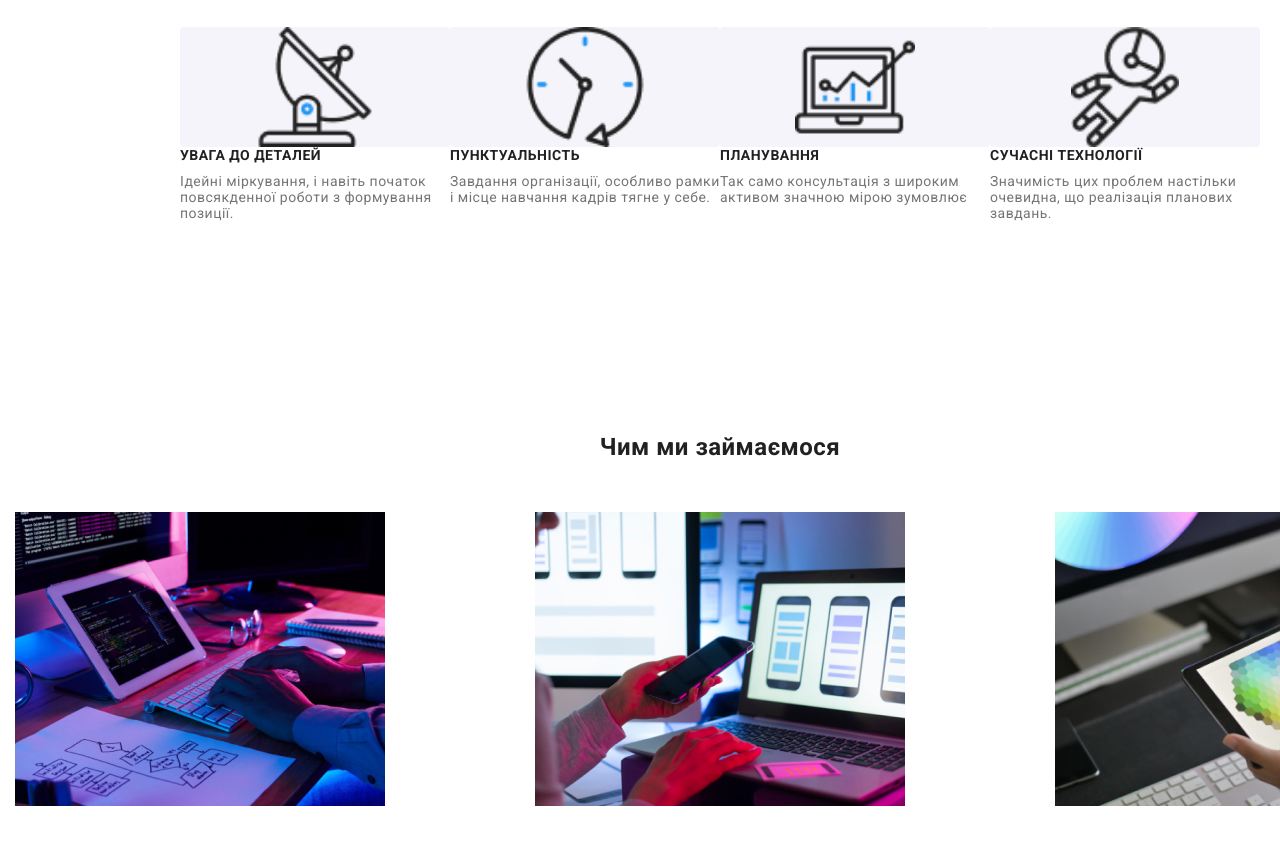
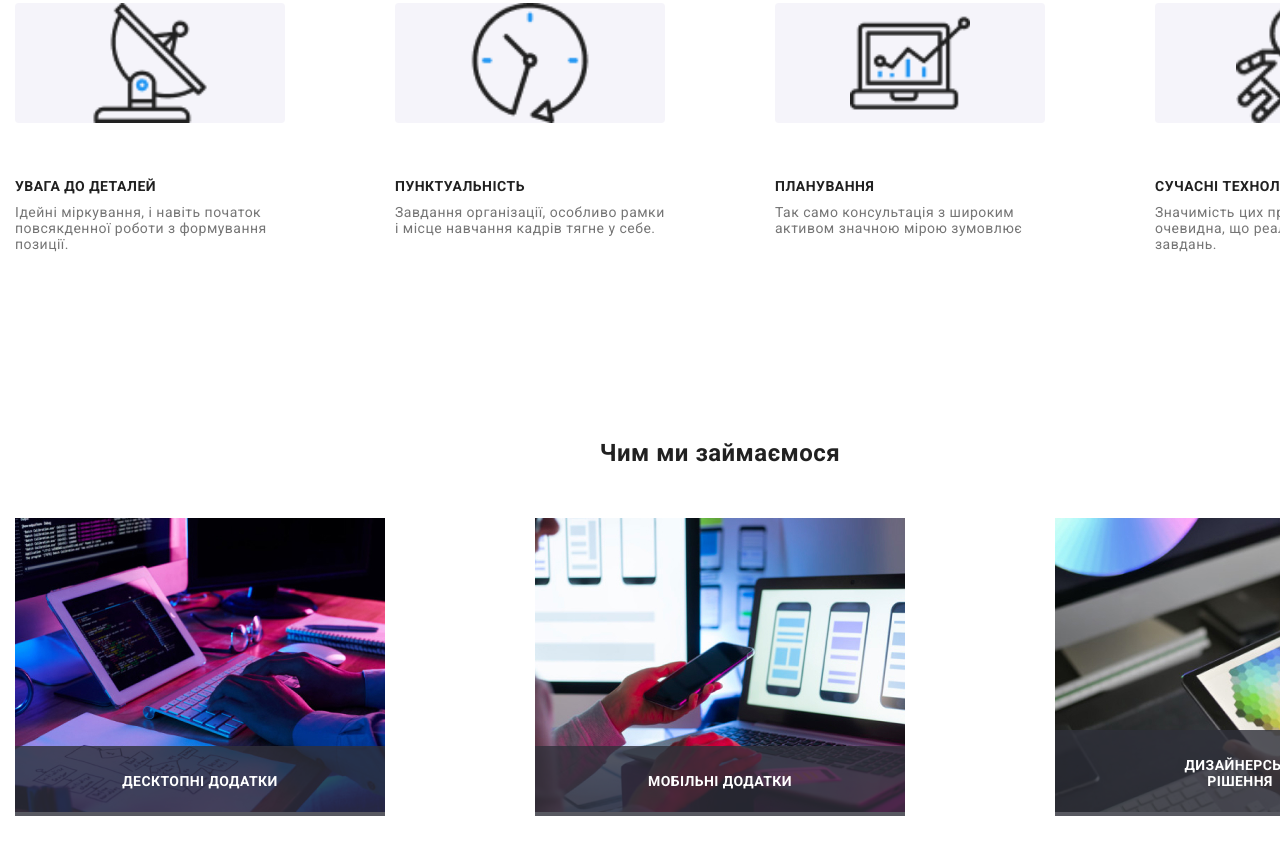
Before and after one commit to MarkBrem/web-studio, a plain HTML site: page index.html in a window 1280 px wide. Shown: the part 771-1620 px from the top of the page. Drawn offline with nearby package versions, Linux system fonts and the light colour scheme.

Commit message:
готово

```diff
--- a/index.html
+++ b/index.html
@@ -67,7 +67,7 @@
         </section>
         <!-- переваги -->
     <section class="section">
-        <div class="container header">
+        <div class="container advantage">
             <!-- <h2 class="section-title">Переваги</h2> -->
             <ul class="list advantages">
                 <li class="item antenna">
@@ -93,14 +93,20 @@
         <div class="container ">
             <h2 class="section-title">Чим ми займаємося</h2>
             <ul class="what-we-do">
-                <li><img src="./зображення/img (32).jpg" alt="Приклади робіт"></li>
-                <li><img src="./зображення/img (31).jpg" alt="Приклади робіт"></li>
-                <li><img src="./зображення/img (33).jpg" alt="Приклади робіт"></li>
+                <li class="what-we-do-list"><img src="./зображення/img (32).jpg" alt="Приклади робіт">
+                <p class="position-text">Десктопні додатки</p>
+                </li>
+                <li class="what-we-do-list"><img src="./зображення/img (31).jpg" alt="Приклади робіт">
+                <p class="position-text">Мобільні додатки</p>
+                </li>
+                <li class="what-we-do-list"><img src="./зображення/img (33).jpg" alt="Приклади робіт">
+                <p class="position-text">Дизайнерські рішення</p>
+                </li>
             </ul>
         </div>
     </section>
     <section class="section our-team">
-        <div class="container">
+        <div class="container our-teame">
             <h2 class="section-title">Наша команда</h2>
             <ul class="members">
                 <li class="members-list">
--- a/style.css
+++ b/style.css
@@ -148,7 +148,9 @@
     .hero {
         padding-top: 200px;
         padding-bottom: 200px;
-        background:url(./зображення/Img\ Overlay.png), rgba(47, 48, 58, 0.4);
+        background: url(./зображення/Overlay.png), rgba(47, 48, 58, 0.4);
+        background-repeat: no-repeat;
+        background-size: 100% ;
     }
 
     .hero .container {
@@ -260,6 +262,7 @@
     .advantages .title {
         font-weight: 700;
         text-transform: uppercase;
+        margin-top: 55px;
 
         margin-bottom: 10px;
     }
@@ -280,6 +283,33 @@
     .what-we-do {
         display: flex;
         justify-content: space-between;
+    }
+
+    .what-we-do-list{
+        position: relative;
+    }
+
+    .position-text{
+        position: absolute;
+        bottom: 0;
+        left: 0;
+        right: 0;
+
+        padding-top: 27px;
+        padding-bottom: 27px;
+        padding-left: 107px;
+        padding-right: 107px;
+
+        background-color: rgba(47, 48, 58, 0.80);
+        color: #FFF;
+        text-align: center;
+        font-family: Roboto;
+        font-size: 14px;
+        font-style: normal;
+        font-weight: 700;
+        line-height: normal;
+        letter-spacing: 0.42px;
+        text-transform: uppercase;
     }
 
     .what-we-do img {
@@ -341,6 +371,7 @@
  .members-list{
     box-shadow: 0px 1px 3px rgba(0, 0, 0, 0.12), 0px 1px 1px rgba(0, 0, 0, 0.14), 0px 2px 1px rgba(0, 0, 0, 0.2);
     border-radius: 0px 0px 4px 4px;
+    background-color: #FFF;
     margin: 15px;
     padding-bottom: 30px;
 }
@@ -354,7 +385,7 @@
         margin: 15px;
     }
 
-    .section.our-teame{
+    .section.our-team{
         background-color: #F5F4FA;
     }
 
```
Also changed, not shown: зображення/Img Overlay.png (deleted), зображення/Overlay.png (added).
